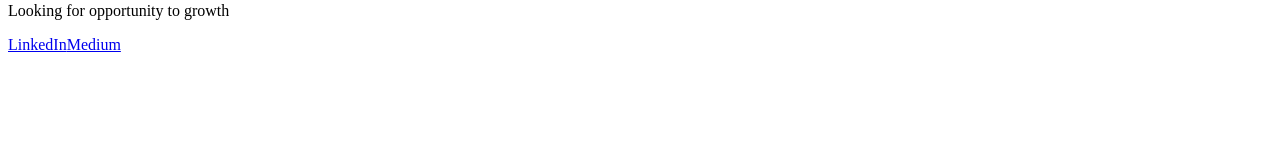
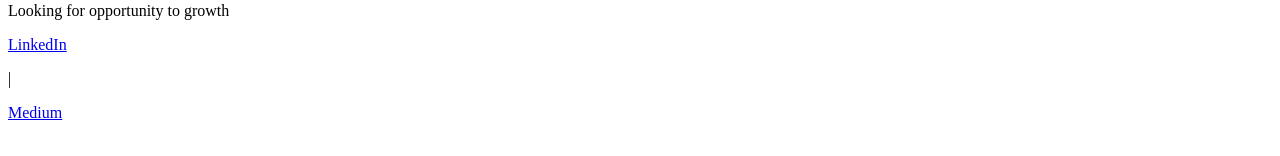
Before and after one commit to maxkyclub/portfolio, a Next.js app: page / in a window 1280 px wide. Shown: the part 460-616 px from the top of the page. Built offline with nearby package versions, Linux system fonts and the light colour scheme.

Commit message:
add pipeline in footer

```diff
--- a/components/Footer.js
+++ b/components/Footer.js
@@ -16,6 +16,9 @@ const Footer = () => {
                         >
                             LinkedIn
                         </a>
+
+                        <p> | </p>
+
                         <a
                             href="https://medium.com/@thanatornboonnak"
                             className={"transition-colors hover:text-yellow-500"}
```
